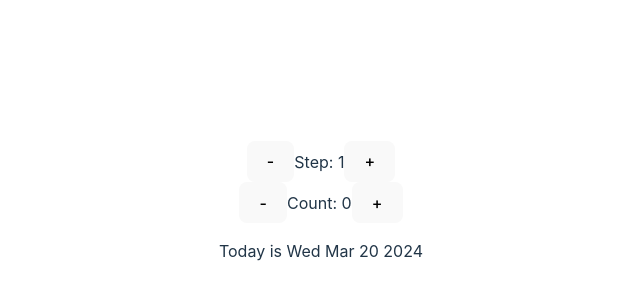
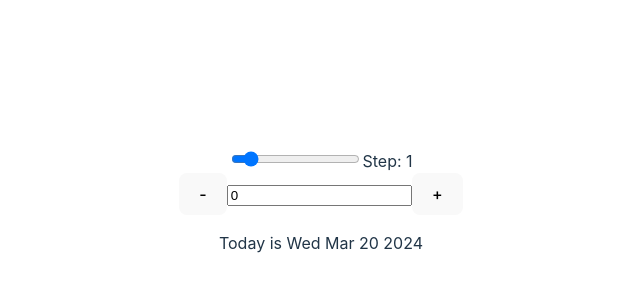
Before and after one commit to barorod/react-study, a React (Vite) app: page / in a window 1280 px wide. Shown: the part 190-490 px from the top of the page, without its empty margins (319-959 px from the left). Built offline with nearby package versions, Linux system fonts and the light colour scheme.

Commit message:
refactor: Remove counter component. Add reset button

```diff
--- a/src/DateToday.jsx
+++ b/src/DateToday.jsx
@@ -3,39 +3,42 @@ import Counter from './Counter';
 
 const DateToday = () => {
   const [counts, setCounts] = useState({ count: 0, step: 1 });
+  const handleReset = () => setCounts((c) => ({ ...c, count: 0, step: 1 }));
 
-  const handlePlus = (val) => {
-    if (val === 'step') {
-      setCounts((c) => ({ ...c, [val]: c[val] + 1 }));
-    } else {
-      setCounts((c) => ({ ...c, count: c.count + counts.step }));
-    }
-  };
-
-  const handleMinus = (val) => {
-    if (val === 'step') {
-      setCounts((c) => ({ ...c, [val]: c[val] - 1 }));
-    } else {
-      setCounts((c) => ({ ...c, count: c.count - counts.step }));
-    }
-  };
   const date = new Date();
   date.setDate(date.getDate() + counts.count);
   return (
     <div>
-      <Counter
-        text={'Step'}
-        count={counts.step}
-        plus={() => handlePlus('step')}
-        minus={() => handleMinus('step')}
+      <input
+        type='range'
+        min='0'
+        max='10'
+        value={counts.step}
+        onChange={(e) => setCounts({ ...counts, step: Number(e.target.value) })}
       />
-      <Counter
-        text={'Count'}
-        count={counts.count}
-        plus={() => handlePlus('count')}
-        minus={() => handleMinus('count')}
-        step={counts.step}
-      />
+      <span>Step: {counts.step}</span>
+      <div>
+        <button
+          onClick={() =>
+            setCounts((c) => ({ ...c, count: counts.count - counts.step }))
+          }>
+          -
+        </button>
+        <input
+          type='text'
+          value={counts.count}
+          onChange={(e) =>
+            setCounts((c) => ({ ...c, count: Number(e.target.value) }))
+          }
+        />
+        <button
+          onClick={() =>
+            setCounts((c) => ({ ...c, count: counts.count + counts.step }))
+          }>
+          +
+        </button>
+      </div>
+
       <p>
         {counts.count === 0
           ? 'Today is '
@@ -44,6 +47,11 @@ const DateToday = () => {
           : `${Math.abs(counts.count)} days ago was `}
         {date.toDateString()}
       </p>
+      {counts.count !== 0 || counts.step !== 1 ? (
+        <div>
+          <button onClick={handleReset}>reset</button>
+        </div>
+      ) : null}
     </div>
   );
 };
```
